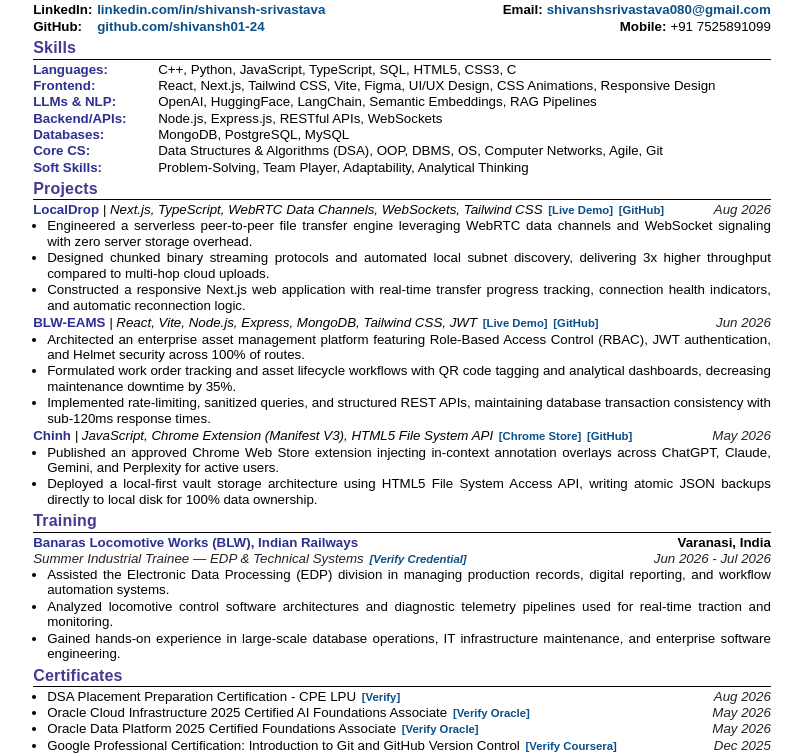
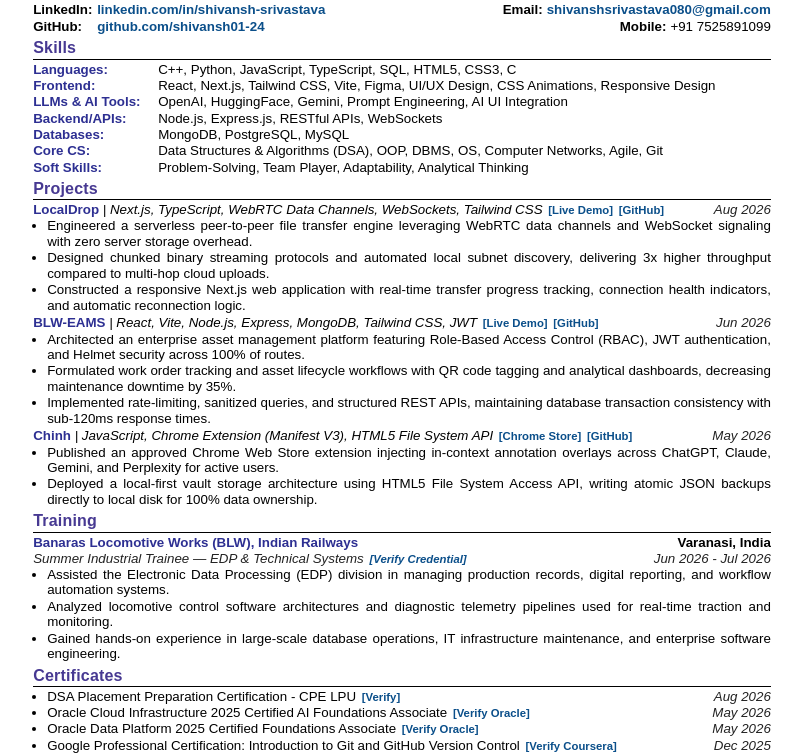
Before and after one commit to shivansh01-24/Portlo3d, a plain HTML site: page fischer/Shivansh_Srivastava_Resume.html in a window 1280 px wide. Shown: the part 46-801 px from the top of the page, without its empty margins (238-1040 px from the left). Drawn offline with Linux system fonts and the light colour scheme.

Commit message:
Replace LangChain/RAG with authentic LLMs & AI Tools in fischer resume

```diff
--- a/fischer/Shivansh_Srivastava_Resume.html
+++ b/fischer/Shivansh_Srivastava_Resume.html
@@ -203,8 +203,8 @@
       <div class="skills-val">React, Next.js, Tailwind CSS, Vite, Figma, UI/UX Design, CSS Animations, Responsive Design</div>
     </div>
     <div class="skills-row">
-      <div class="skills-label">LLMs &amp; NLP:</div>
-      <div class="skills-val">OpenAI, HuggingFace, LangChain, Semantic Embeddings, RAG Pipelines</div>
+      <div class="skills-label">LLMs &amp; AI Tools:</div>
+      <div class="skills-val">OpenAI, HuggingFace, Gemini, Prompt Engineering, AI UI Integration</div>
     </div>
     <div class="skills-row">
       <div class="skills-label">Backend/APIs:</div>
```
Also changed, not shown: 1 other file.
